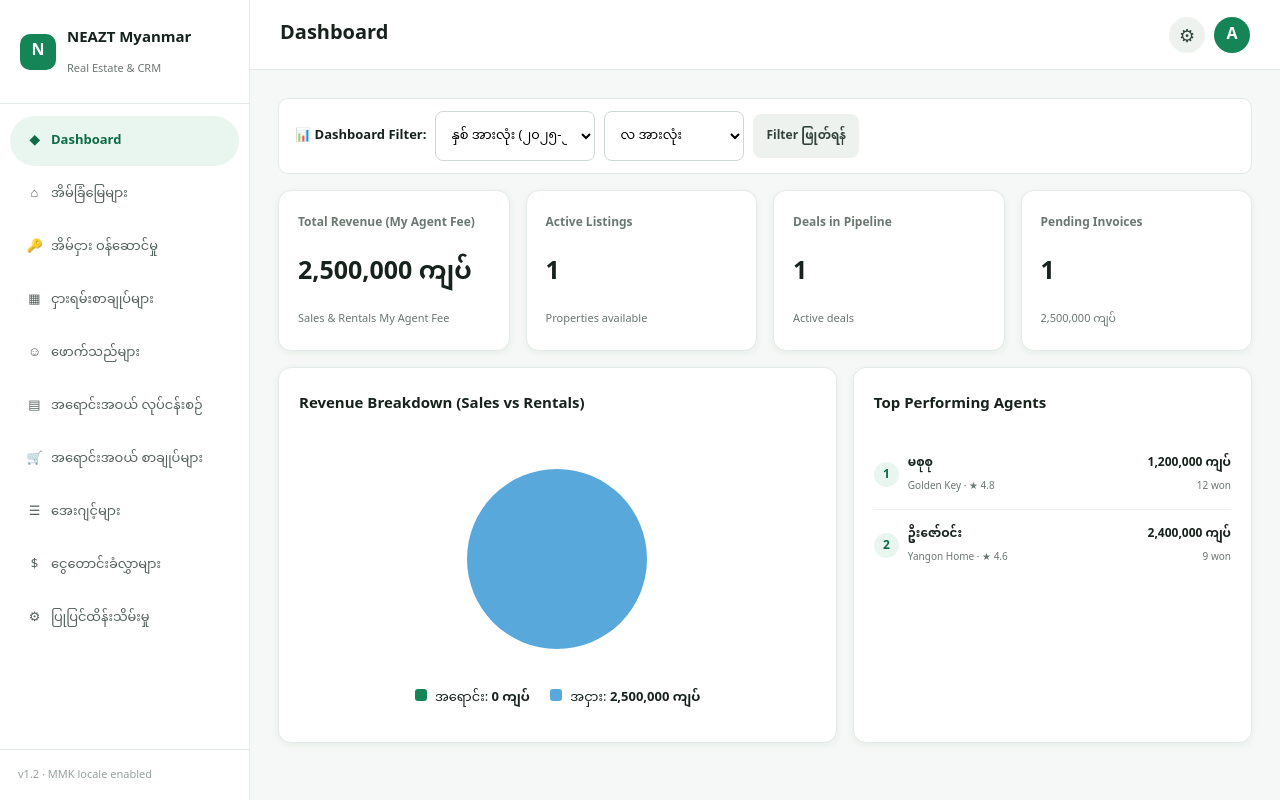
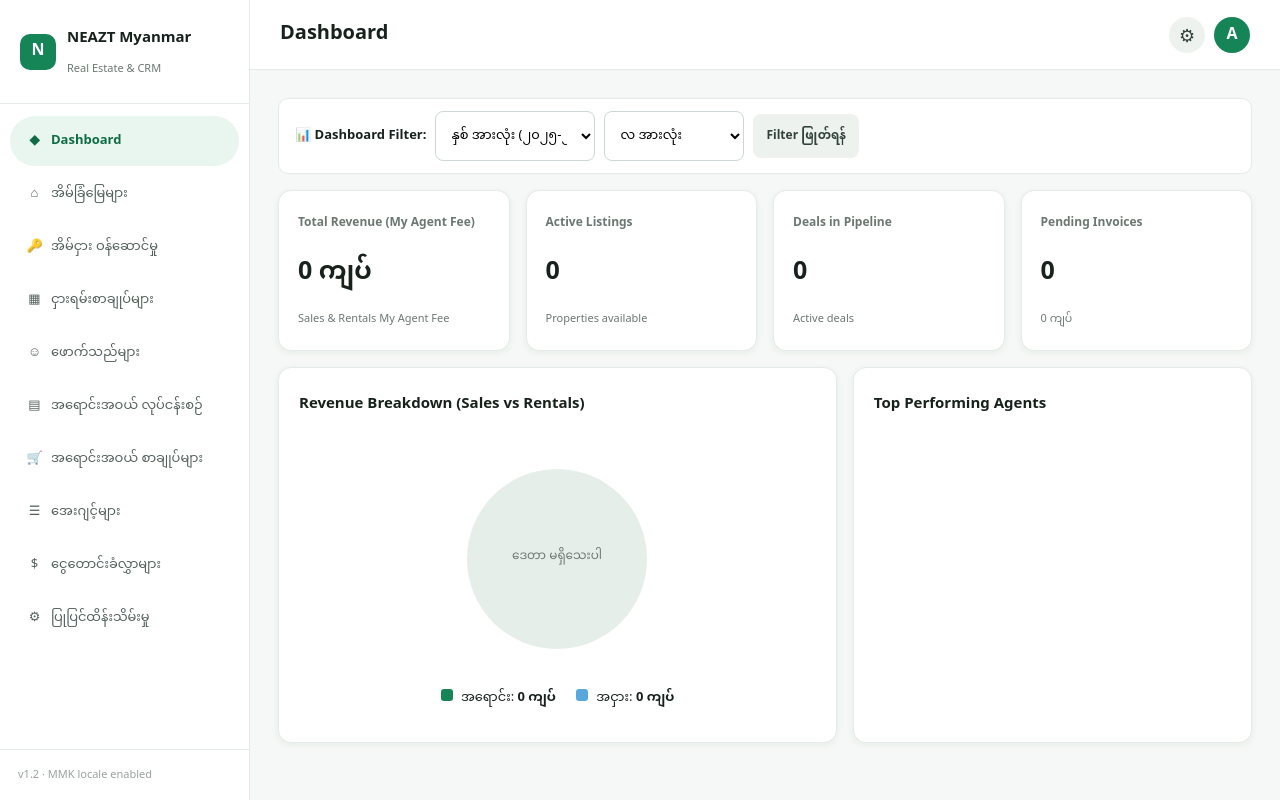
Before and after one commit to suyie2018/real_estate, a plain HTML site: page index.html in a window 1280 px wide. Drawn offline with nearby package versions, Linux system fonts and the light colour scheme.

Commit message:
Update index.html

```diff
--- a/index.html
+++ b/index.html
@@ -380,33 +380,15 @@
       ['maintenance','⚙','ပြုပြင်ထိန်းသိမ်းမှု']
     ];
     const seed={
-      properties:[
-        {id:1,title:'ရွှေတောင်ကွန်ဒို အခန်း ၅၀၂',type:'ကွန်ဒို',listing:'ရောင်းရန်',status:'ရရှိနိုင်',price:185000000,township:'ဗဟန်း',city:'ရန်ကုန်',beds:2,baths:2,owner:'ဦးမင်းထက်',phone:'09-780000003',mapUrl:'https://maps.google.com',imageIds:[],sourceType:'direct',agentId:''},
-        {id:2,title:'လှိုင်မြို့နယ် မိသားစုအိမ်',type:'အိမ်',listing:'ငှားရန်',status:'ငှားရမ်းပြီး',price:2500000,township:'လှိုင်',city:'ရန်ကုန်',beds:3,baths:2,owner:'ဒေါ်သန္တာ',phone:'09-780000002',mapUrl:'',imageIds:[],sourceType:'agent',agentId:1}
-      ],
-      rentals:[
-        {id:1,propertyId:2,propertyTitle:'လှိုင်မြို့နယ် မိသားစုအိမ်',tenant:'ဒေါ်သန္တာ',owner:'ဒေါ်သန္တာ',stage:'စာချုပ်ချုပ်ပြီး',monthlyPrice:2500000,deposit:5000000,period:'1y',startDate:'2026-01-01',endDate:'2026-12-31',totalFeeOpt:'100',totalCommission:2500000,agents:[],contractDocId:'',contractFileName:''}
-      ],
+      properties:[],
+      rentals:[],
       sales:[],
-      clients:[
-        {id:1,name:'မောင်အောင်',type:'ဝယ်သူ',phone:'09-780000001',budget:'သိန်း ၅၀၀',preference:'ဗဟန်း'},
-        {id:2,name:'ဒေါ်သန္တာ',type:'ငှားသူ',phone:'09-780000002',budget:'တစ်လ ၂၀ သိန်း',preference:'လှိုင်'},
-        {id:3,name:'ဦးမင်းထက်',type:'ရောင်းသူ',phone:'09-780000003',budget:'-',preference:'မရမ်းကုန်း'}
-      ],
-      agents:[
-        {id:1,name:'မစုစု',agency:'Golden Key',phone:'09-770000001',status:'အသက်ဝင်',rating:4.8,won:12,defaultFeePct:2},
-        {id:2,name:'ဦးဇော်ဝင်း',agency:'Yangon Home',phone:'09-770000002',status:'အသက်ဝင်',rating:4.6,won:9,defaultFeePct:2}
-      ],
+      clients:[],
+      agents:[],
       leases:[],
-      invoices:[
-        {id:1,property:'လှိုင်မြို့နယ် မိသားစုအိမ်',tenant:'ဒေါ်သန္တာ',type:'အိမ်ငှားခ',amount:2500000,due:'2026-09-05',status:'ဆိုင်းငံ့'}
-      ],
-      maintenance:[
-        {id:1,property:'လှိုင်မြို့နယ် မိသားစုအိမ်',title:'ရေချိုးခန်းပိုက် ယိုစိမ့်ခြင်း',description:'ရေချိုးခန်းအတွင်းရှိ ပိုက်မှ ရေယိုနေပါသည်။',tenant:'ဒေါ်သန္တာ',priority:'မြင့်',status:'ဖွင့်ထား'}
-      ],
-      deals:[
-        {id:1,title:'ရွှေတောင်ကွန်ဒို အရောင်းအဝယ်',propertyId:1,propertyTitle:'ရွှေတောင်ကွန်ဒို အခန်း ၅၀၂',client:'မောင်အောင်',owner:'ဦးမင်းထက်',ownerPhone:'09-780000003',listingType:'ရောင်းရန်',targetPrice:185000000,stage:'စာချုပ်ချုပ်ပြီး',closedPrice:185000000,value:185000000,commPercent:2,totalCommission:3700000,agents:[{agentId:1,name:'မစုစု',pct:100}],contractDocId:'',contractFileName:'',date:'2026-03-01', startDate:'2026-03-01', endDate:'2027-02-28'}
-      ]
+      invoices:[],
+      maintenance:[],
+      deals:[]
     };
 
     const load=(key)=>{try{return JSON.parse(localStorage.getItem('pms_'+key))||seed[key]}catch(e){return seed[key]}};
```
